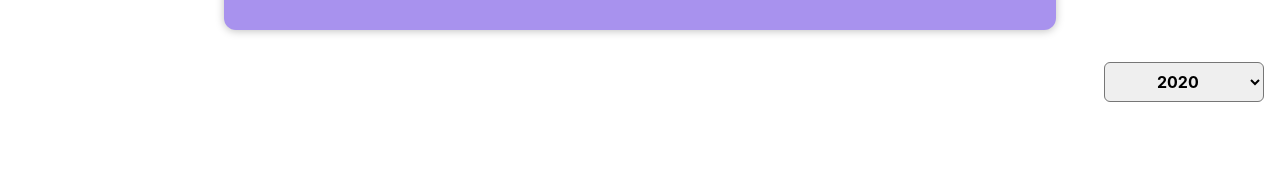
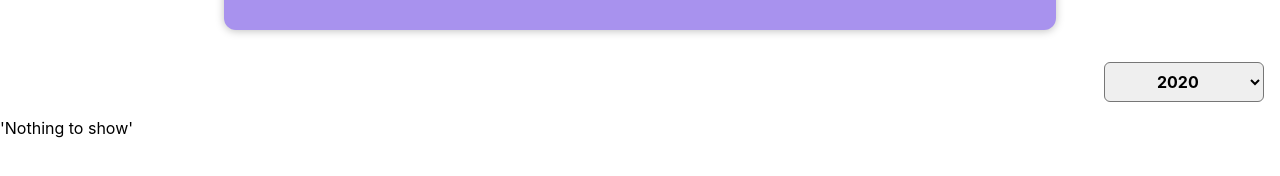
Before and after one commit to salman313131/react-expense-tracker, a React (Create React App) app: page / in a window 1280 px wide. Shown: the part 200-376 px from the top of the page. Built offline with nearby package versions, Linux system fonts and the light colour scheme; the HTML template or start-up script is replaced by a standard one.

Commit message:
Conditional Rendering

```diff
--- a/src/components/Expenses/ExpenseFilter.js
+++ b/src/components/Expenses/ExpenseFilter.js
@@ -8,6 +8,7 @@
       <div className='expenses-filter__control'>
         <label>Filter by year</label>
         <select value={props.selected} onChange={dropdownChangeHandler}>
+          <option value='2023'>2023</option>
           <option value='2022'>2022</option>
           <option value='2021'>2021</option>
           <option value='2020'>2020</option>
--- a/src/components/Expenses/ExpenseItem.js
+++ b/src/components/Expenses/ExpenseItem.js
@@ -8,16 +8,22 @@
     const filterChangeHandler=(selectedYear)=>{
         setFilteredYear(selectedYear)
     }
-    return (
-    <div className='main-expense-item'>
-        <ExpenseFilter selected={filteredYear} onChangeFilter={filterChangeHandler}></ExpenseFilter>
-        {props.items.map(expense=> (
+    const filteredItem=props.items.filter(item=>item.date.getFullYear().toString()===filteredYear)
+
+    let expenses = <p>'Nothing to show'</p>
+    if(filteredItem.length > 0){
+        expenses = filteredItem.map(expense=> (
             <div key={expense.id} className='expense-item'>
                     <ExpenseDate date={expense.date}></ExpenseDate>
                     <ExpenseDetail title={expense.title} amount={expense.amount}></ExpenseDetail>
                     </div>
             )
-            )}
+            )
+    }
+    return (
+    <div className='main-expense-item'>
+        <ExpenseFilter selected={filteredYear} onChangeFilter={filterChangeHandler}></ExpenseFilter>
+        {expenses}
     </div>
     );
 }
```
